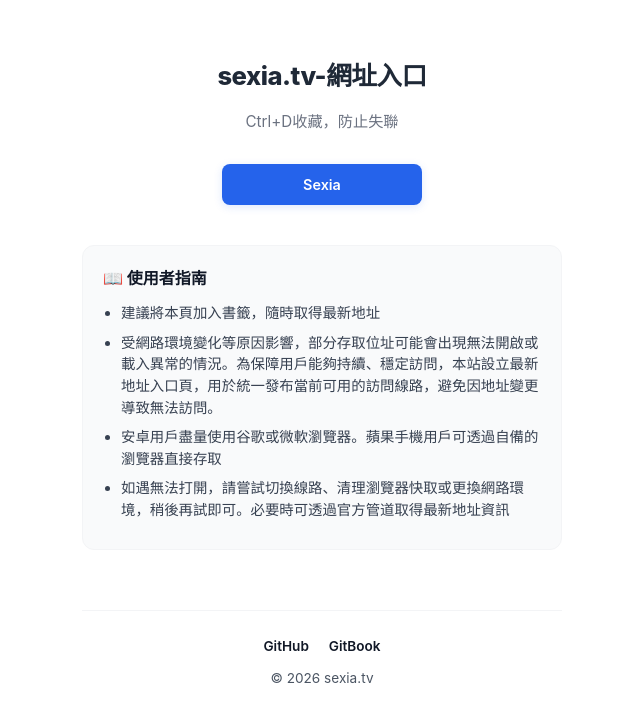
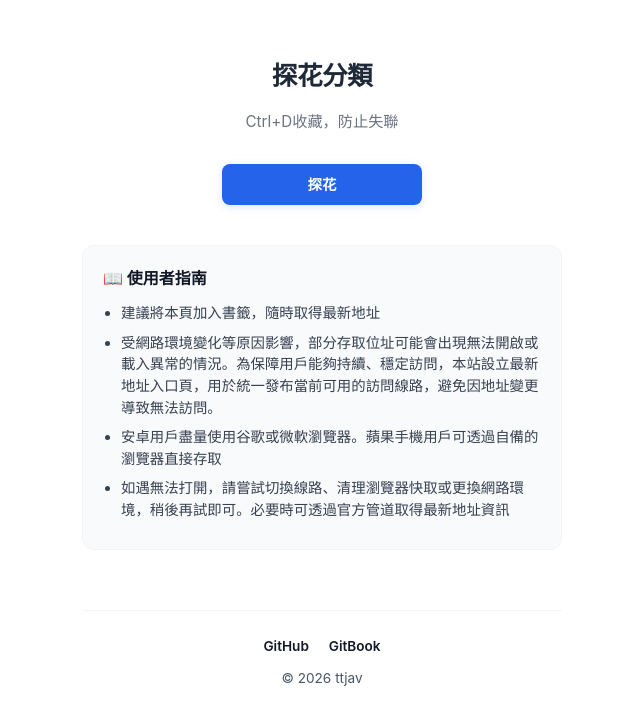
Before and after one commit to 85md/85md.github.io, a plain HTML site: page index.html in a window 1280 px wide. Shown: the whole page, without its empty margins (318-958 px from the left). Drawn offline with Linux system fonts and the light colour scheme.

Commit message:
Update index.html

```diff
--- a/index.html
+++ b/index.html
@@ -4,9 +4,9 @@
     <meta charset="UTF-8">
      <meta http-equiv="X-UA-Compatible" content="IE=edge,chrome=1">
     <meta content='width=device-width, initial-scale=1.0, user-scalable=0' name='viewport' />
-    <title>sexia最新網址導航</title>
-    <meta name="keywords" content="sexia,sexia.tv,自拍影片,最新導航" />
-    <meta name="description" content="歡迎造訪sexia.tv，業餘素人真實自拍精華視頻，滿足用戶對真實自然視頻的愛好" />
+    <title>ttjav探花分類</title>
+    <meta name="keywords" content="探花,自拍影片,最新導航" />
+    <meta name="description" content="歡迎造訪探花分類，業餘素人真實自拍精華視頻，滿足用戶對真實自然視頻的愛好" />
     <style>
         :root { --primary: #2563eb; --secondary: #4b5563; --bg: #ffffff; }
         body { font-family: -apple-system, system-ui, sans-serif; line-height: 1.5; color: #1f2937; margin: 0; background: var(--bg); }
@@ -41,12 +41,12 @@
 <body>
     <div class="container">
         <header>
-            <h1>sexia.tv-網址入口</h1>
+            <h1>探花分類</h1>
             <p class="description">Ctrl+D收藏，防止失聯</p>
         </header>
 
         <div class="btn-group">
-            <a href="https://sexia.tv" target="_blank" class="btn btn-primary">Sexia</a>
+            <a href="https://ttjav.com/category/tanhua/" target="_blank" class="btn btn-primary">探花</a>
         </div>
 
         <section class="guide-section">
@@ -63,7 +63,7 @@
                 <a href="https://85md.github.io" target="_blank">GitHub</a>
                 <a href="https://91dz.gitbook.io/dz" target="_blank">GitBook</a>
             </div>
-            <p class="copyright">&copy; 2026 sexia.tv</p>
+            <p class="copyright">&copy; 2026 ttjav</p>
         </footer>
     </div>
 </body>
```
